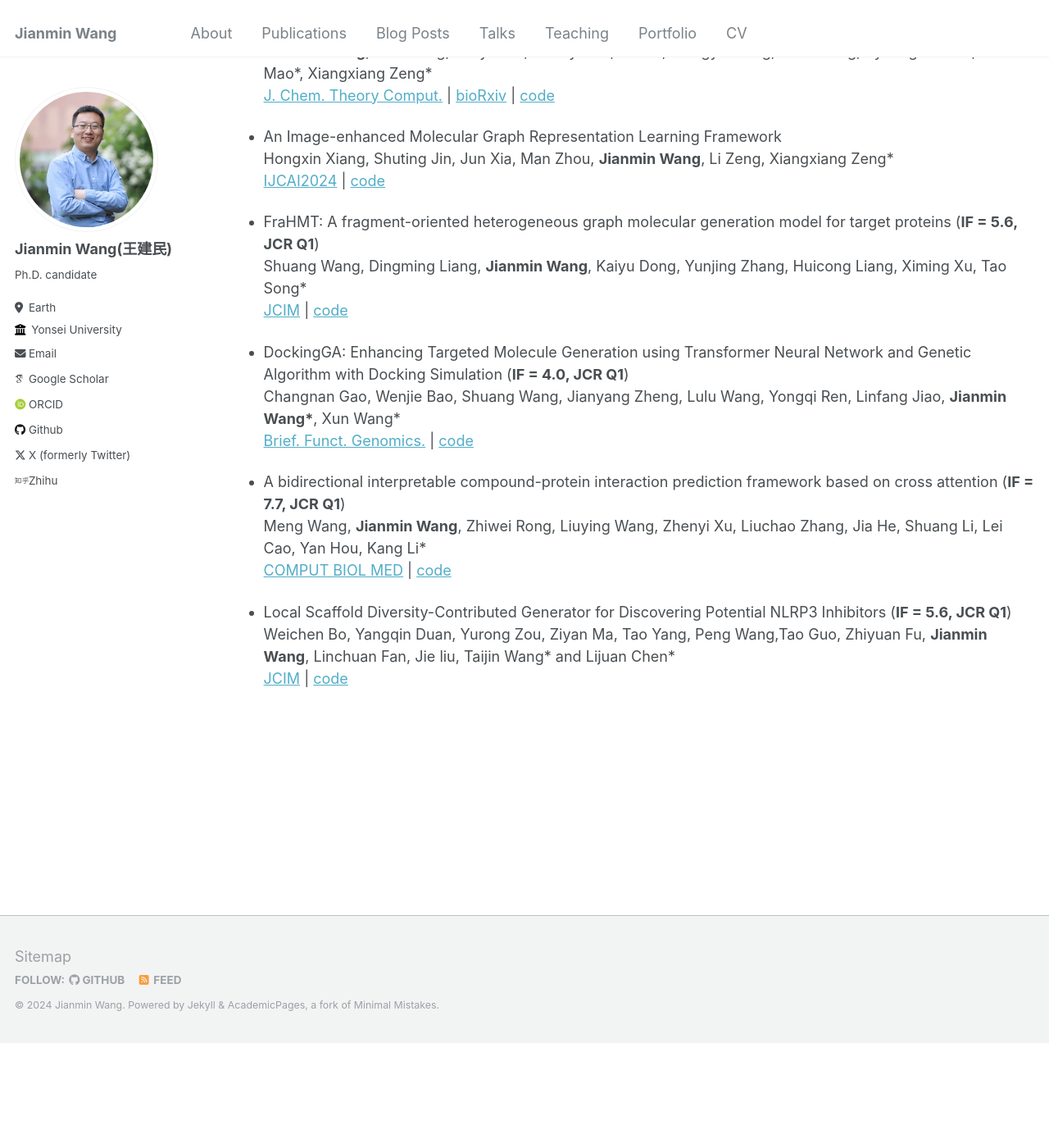
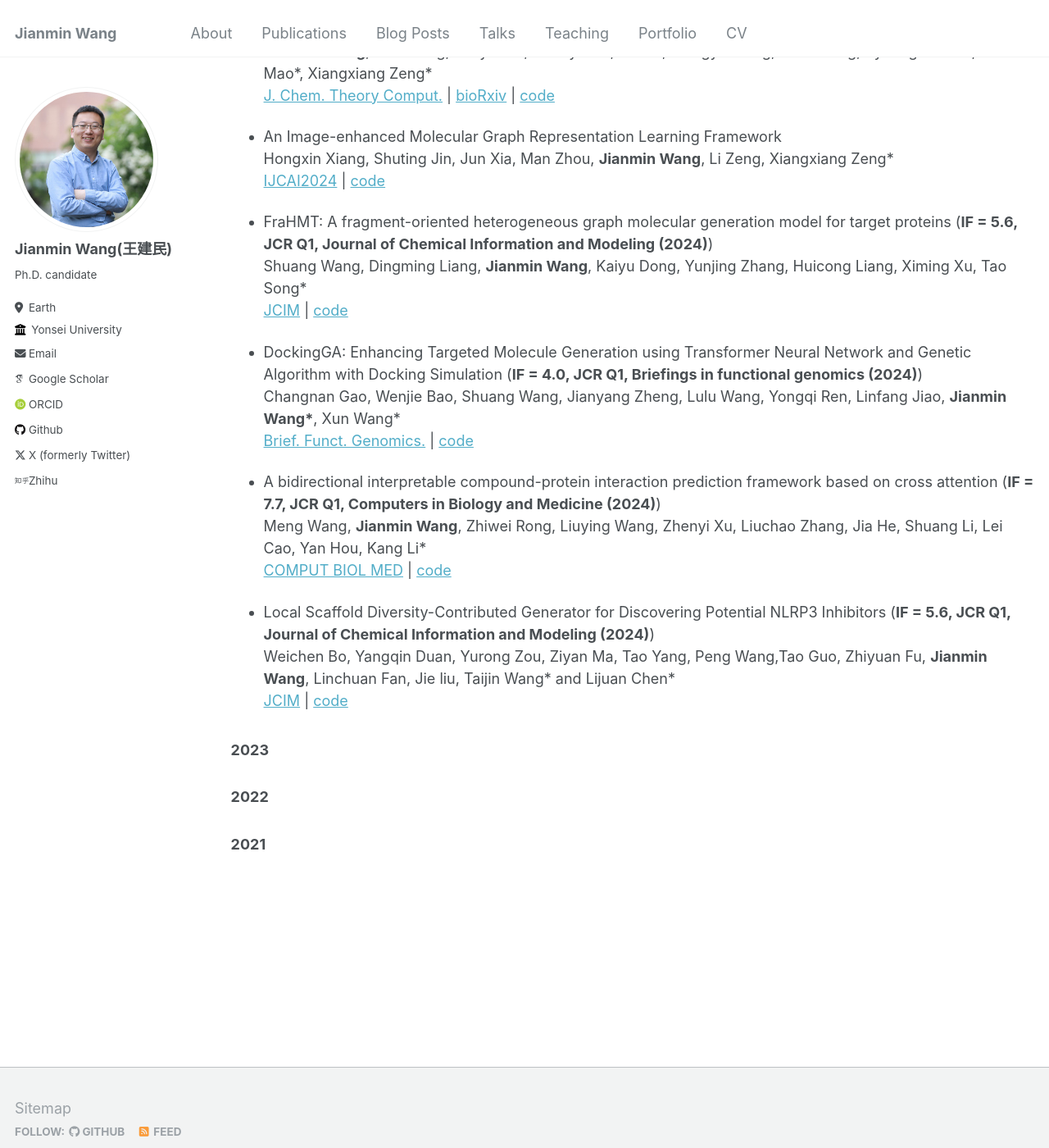
Before and after one commit to Jianmin2drugai/Jianmin2drugai.github.io, a Jekyll site: the page built from _pages/publications.md, in a window 1280 px wide and 1400 px high, scrolled down 573 px. Shown: the whole window at 82% size. Built offline with Jekyll 4.4.1, drawn with Linux system fonts in a browser that asks for light colours; some web fonts are replaced; before the commit the page ends 1844 px from its top, so only the background shows below that.

Commit message:
Update publications.md

```diff
--- a/_pages/publications.md
+++ b/_pages/publications.md
@@ -33,18 +33,33 @@ author_profile: true
     Hongxin Xiang, Shuting Jin, Jun Xia, Man Zhou, **Jianmin Wang**, Li Zeng, Xiangxiang Zeng\*
     [IJCAI2024](https://ijcai24.org/main-track-accepted-papers/) | [code](https://github.com/HongxinXiang/IEM)
 
-*   FraHMT: A fragment-oriented heterogeneous graph molecular generation model for target proteins (**IF = 5.6, JCR Q1**)
+*   FraHMT: A fragment-oriented heterogeneous graph molecular generation model for target proteins (**IF = 5.6, JCR Q1, Journal of Chemical Information and Modeling (2024)**)
     Shuang Wang, Dingming Liang, **Jianmin Wang**, Kaiyu Dong, Yunjing Zhang, Huicong Liang, Ximing Xu, Tao Song\*
     [JCIM](https://doi.org/10.1021/acs.jcim.4c00252) | [code](https://github.com/llldddmmm/Code-FraHMT)
 
-*   DockingGA: Enhancing Targeted Molecule Generation using Transformer Neural Network and Genetic Algorithm with Docking Simulation (**IF = 4.0, JCR Q1**)
+*   DockingGA: Enhancing Targeted Molecule Generation using Transformer Neural Network and Genetic Algorithm with Docking Simulation (**IF = 4.0, JCR Q1, Briefings in functional genomics (2024)**)
     Changnan Gao, Wenjie Bao, Shuang Wang, Jianyang Zheng, Lulu Wang, Yongqi Ren, Linfang Jiao, **Jianmin Wang\***, Xun Wang\*
     [Brief. Funct. Genomics.](https://doi.org/10.1093/bfgp/elae011) | [code](https://github.com/Chinafor/DockingGA)
 
-*   A bidirectional interpretable compound-protein interaction prediction framework based on cross attention (**IF = 7.7, JCR Q1**)
+*   A bidirectional interpretable compound-protein interaction prediction framework based on cross attention (**IF = 7.7, JCR Q1, Computers in Biology and Medicine (2024)**)
     Meng Wang, **Jianmin Wang**, Zhiwei Rong, Liuying Wang, Zhenyi Xu, Liuchao Zhang, Jia He, Shuang Li, Lei Cao, Yan Hou, Kang Li\*
     [COMPUT BIOL MED](https://doi.org/10.1016/j.compbiomed.2024.108239) | [code](https://github.com/wangmeng-code/CmhAttCPI)
 
-*   Local Scaffold Diversity-Contributed Generator for Discovering Potential NLRP3 Inhibitors (**IF = 5.6, JCR Q1**)
+*   Local Scaffold Diversity-Contributed Generator for Discovering Potential NLRP3 Inhibitors (**IF = 5.6, JCR Q1, Journal of Chemical Information and Modeling (2024)**)
     Weichen Bo, Yangqin Duan, Yurong Zou, Ziyan Ma, Tao Yang, Peng Wang,Tao Guo, Zhiyuan Fu, **Jianmin Wang**, Linchuan Fan, Jie liu, Taijin Wang\* and Lijuan Chen\*
     [JCIM](https://doi.org/10.1021/acs.jcim.3c01818) | [code](https://github.com/wichen-2022/LSDC)
+
+### 2023
+
+
+
+
+
+
+### 2022
+
+
+
+
+
+### 2021
```
